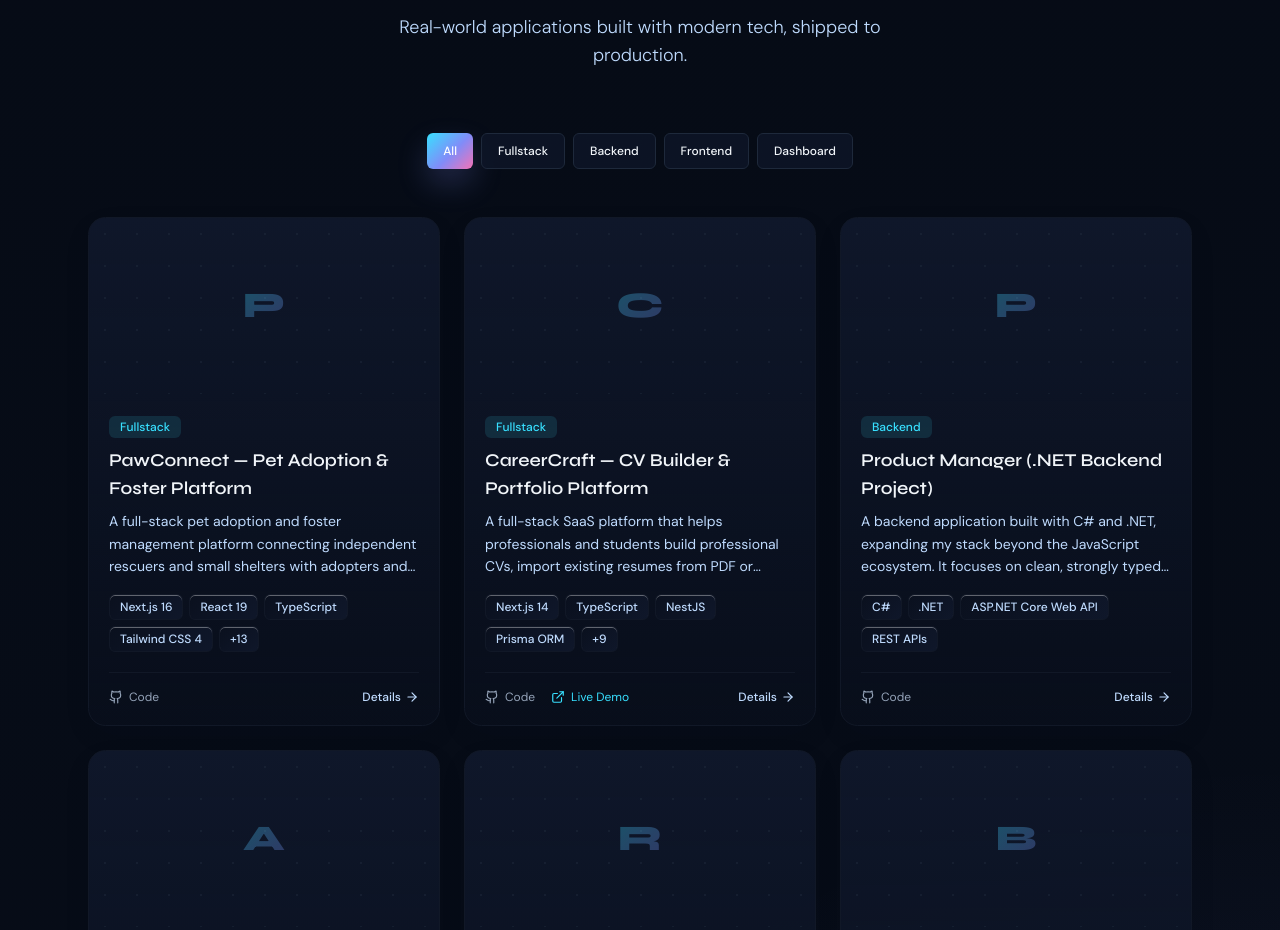
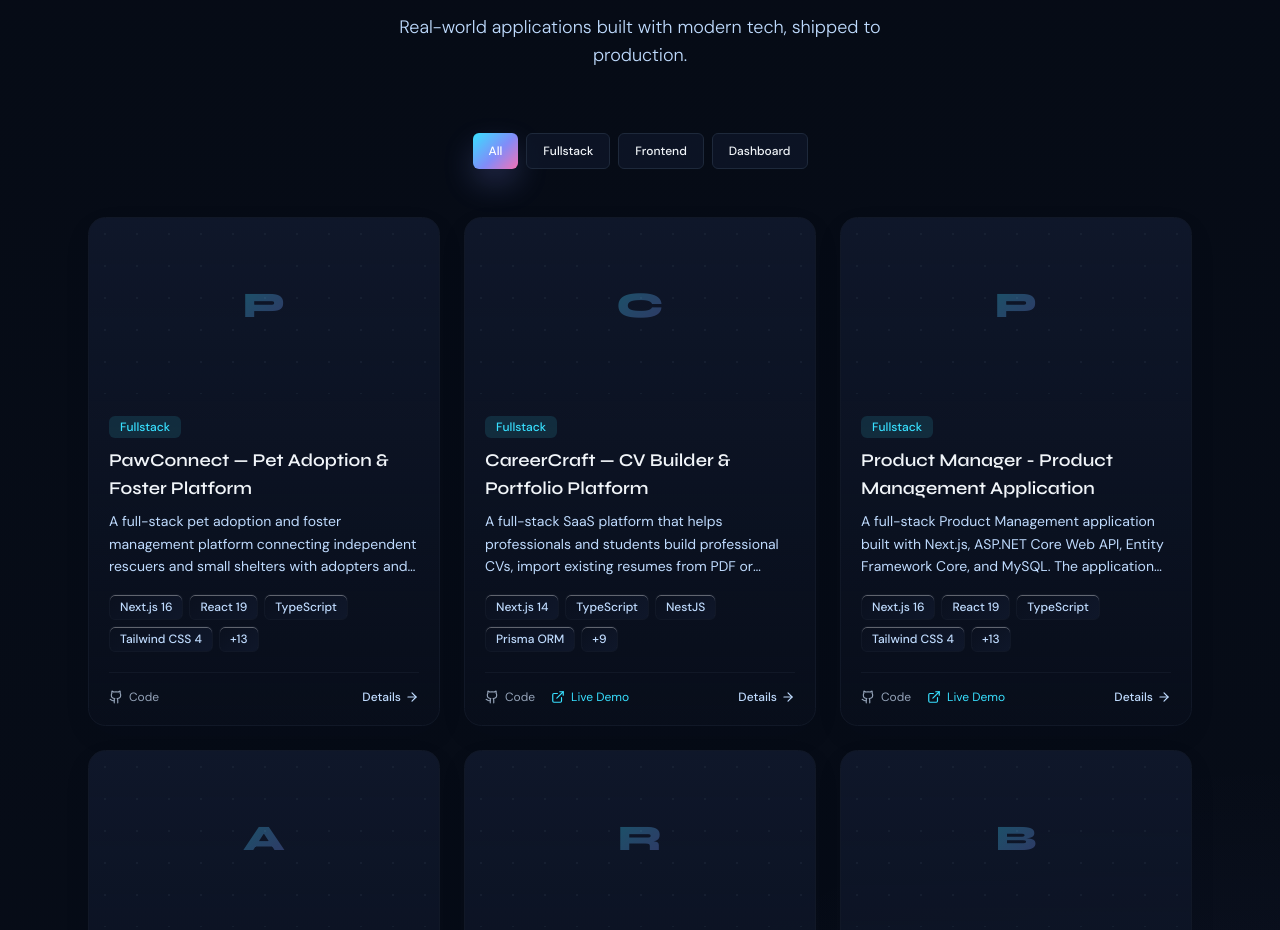
Before and after one commit to raselcsedev/personal_website, a Next.js app: page / in a window 1280 px wide. Shown: the part 3401-4331 px from the top of the page. Built offline with nearby package versions, Linux system fonts and the light colour scheme; no server answers.

Commit message:
product maanger project update

```diff
--- a/constants/data.ts
+++ b/constants/data.ts
@@ -201,13 +201,13 @@ export const PROJECTS: Project[] = [
   },
   {
     id: "11",
-    slug: "dotnet-backend-project",
-    title: "Product Manager (.NET Backend Project)",
+    slug: "product-manager",
+    title: "Product Manager - Product Management Application",
     description:
-      "A backend application built with C# and .NET, expanding my stack beyond the JavaScript ecosystem. It focuses on clean, strongly typed code, a well-structured project layout, and building reliable APIs that can pair with my Next.js and React frontends.",
+      "A full-stack Product Management application built with Next.js, ASP.NET Core Web API, Entity Framework Core, and MySQL. The application supports product and category management, authentication, and published products.",
     overview:
-      "A backend project built with C# and ASP.NET Core Web API. It extends my skills beyond the JavaScript ecosystem and shows how I design clean, strongly typed REST APIs that can be consumed by my Next.js and React frontends.",
-    role: "Backend Developer",
+      "A full-stack Product Management application built with Next.js, ASP.NET Core Web API, Entity Framework Core, and MySQL. The application supports product and category management, authentication, and published products. It extends my skills beyond the JavaScript ecosystem and shows how I design clean, strongly typed REST APIs that can be consumed by my Next.js and React frontends.",
+    role: "Full-Stack Developer",
     projectType: "personal",
     features: [
       "REST API built with C# and ASP.NET Core Web API",
@@ -215,10 +215,29 @@ export const PROJECTS: Project[] = [
       "Designed to pair with Next.js and React frontends",
     ],
     image: "/projects/dotnet-project.jpg",
-    tech: ["C#", ".NET", "ASP.NET Core Web API", "REST APIs"],
+    tech: [
+      "Next.js 16",
+      "React 19",
+      "TypeScript",
+      "Tailwind CSS 4",
+      "ASP.NET Core 10",
+      "C#",
+      "Entity Framework Core 10",
+      "MariaDB",
+      "MySQL",
+      "ASP.NET Core Identity",
+      "JWT",
+      "TanStack Query",
+      "React Hook Form",
+      "Zod",
+      "xUnit",
+      "Swagger",
+      "Git",
+    ],
     github: "https://github.com/raselcsedev/product-manager",
-    category: "backend",
-    featured: false,
+    live: "https://product-manager-ivory-alpha.vercel.app/",
+    category: "fullstack",
+    featured: true,
   },
   {
     id: "1",
```
Also changed, not shown: constants/demo_data.ts (+27 -8 lines).
